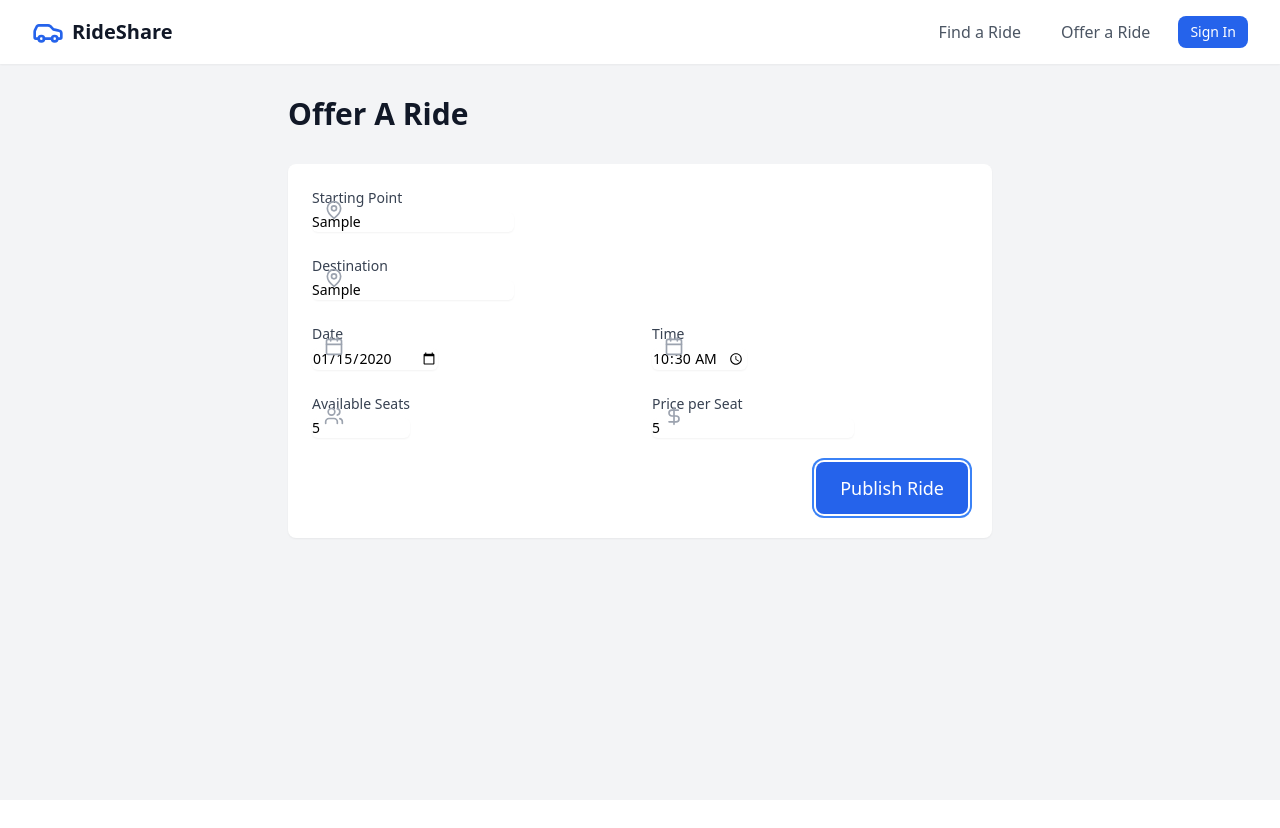
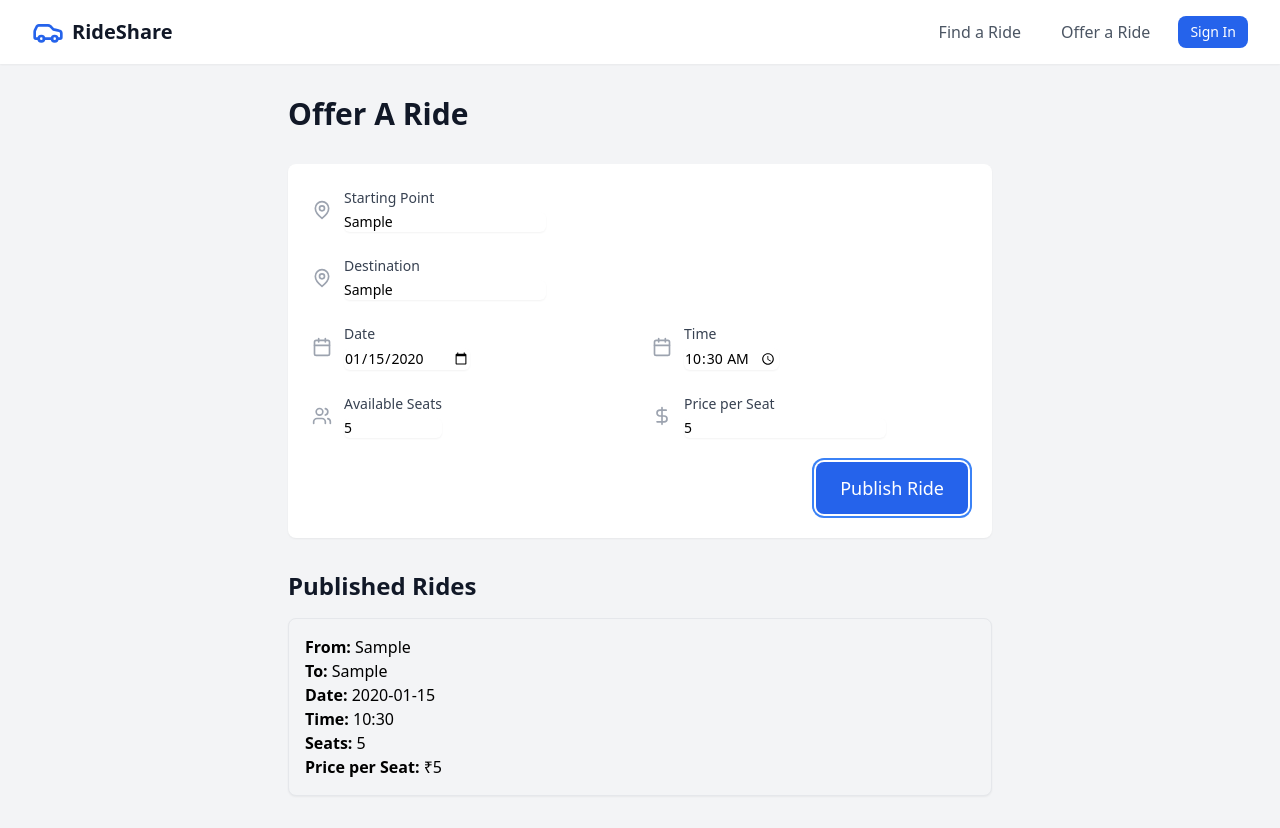
Before and after one commit to lambaaryan011/EcoRide, a React (Vite) app in the folder project/: page /offer in a window 1280 px wide. Both pictures are taken after typing "Sample", "Sample", "2020-01-15", "10:30", "5", "5" into the empty fields and a click on the button "Publish Ride". Before the commit the page ends 800 px from the top, so only its background shows below. Built offline with nearby package versions, Linux system fonts and the light colour scheme; no server answers.

Commit message:
Improved css for layout

```diff
--- a/project/src/pages/Home.tsx
+++ b/project/src/pages/Home.tsx
@@ -11,7 +11,7 @@ export const Home: React.FC = () => {
       <div className="bg-white">
         <div className="max-w-7xl mx-auto px-4 sm:px-6 lg:px-8 py-20">
           <div className="text-center">
-            <h1 className="text-4xl tracking-tight font-extrabold text-gray-900 sm:text-5xl md:text-6xl">
+            <h1 className="text-4xl tracking-tight font-extrabold text-gray-900 sm:text-5xl md:                                       text-6xl">
               <span className="block">Share Your Journey</span>
               <span className="block text-blue-600">Save Money Together</span>
             </h1>
@@ -36,7 +36,7 @@ export const Home: React.FC = () => {
               <Button
   variant="primary"
   size="lg"
-  className="w-full sm:w-auto bg-white text-black border border-gray-300 hover:bg-gray-100"
+  className="w-full sm:w-auto bg-black text-black border border-gray-300 hover:bg-gray-100"
   onClick={() => navigate("/offer")}
 >
   Offer A Ride
--- a/project/src/pages/rides/OfferRide.tsx
+++ b/project/src/pages/rides/OfferRide.tsx
@@ -1,4 +1,4 @@
-import React from 'react';
+import React, { useState } from 'react';
 import { useForm } from 'react-hook-form';
 import { zodResolver } from '@hookform/resolvers/zod';
 import { z } from 'zod';
@@ -26,8 +26,10 @@ export const OfferRide: React.FC = () => {
     resolver: zodResolver(offerSchema),
   });
 
+  const [rides, setRides] = useState<OfferFormData[]>([]);
+
   const onSubmit = (data: OfferFormData) => {
-    console.log('Offer data:', data);
+    setRides((prevRides) => [...prevRides, data]);
   };
 
   return (
@@ -37,81 +39,81 @@ export const OfferRide: React.FC = () => {
       <div className="bg-white rounded-lg shadow-sm p-6">
         <form onSubmit={handleSubmit(onSubmit)} className="space-y-6">
           <div className="grid grid-cols-1 gap-6">
-            <div className="relative flex items-center">
-              <MapPin className="h-5 w-5 text-gray-400 absolute left-3 top-3" />
+            <div className="relative flex items-center space-x-3">
+              <MapPin className="h-5 w-5 text-gray-400" />
               <Input
                 label="Starting Point"
                 name="from"
                 register={register}
                 error={errors.from}
-                className="pl-10 pr-3 py-2 w-full border rounded-md focus:outline-none focus:ring-2 focus:ring-blue-500 focus:border-blue-500"
+                className="w-full border rounded-md focus:outline-none focus:ring-2 focus:ring-blue-500 focus:border-blue-500"
                 placeholder="Enter your starting point"
               />
             </div>
 
-            <div className="relative flex items-center">
-              <MapPin className="h-5 w-5 text-gray-400 absolute left-3 top-3" />
+            <div className="relative flex items-center space-x-3">
+              <MapPin className="h-5 w-5 text-gray-400" />
               <Input
                 label="Destination"
                 name="to"
                 register={register}
                 error={errors.to}
-                className="pl-10 pr-3 py-2 w-full border rounded-md focus:outline-none focus:ring-2 focus:ring-blue-500 focus:border-blue-500"
+                className="w-full border rounded-md focus:outline-none focus:ring-2 focus:ring-blue-500 focus:border-blue-500"
                 placeholder="Enter your destination"
               />
             </div>
 
             <div className="grid grid-cols-1 md:grid-cols-2 gap-6">
-              <div className="relative flex items-center">
-                <Calendar className="h-5 w-5 text-gray-400 absolute left-3 top-3" />
+              <div className="relative flex items-center space-x-3">
+                <Calendar className="h-5 w-5 text-gray-400" />
                 <Input
                   label="Date"
                   name="date"
                   type="date"
                   register={register}
                   error={errors.date}
-                  className="pl-10 pr-3 py-2 w-full border rounded-md focus:outline-none focus:ring-2 focus:ring-blue-500 focus:border-blue-500"
+                  className="w-full border rounded-md focus:outline-none focus:ring-2 focus:ring-blue-500 focus:border-blue-500"
                 />
               </div>
 
-              <div className="relative flex items-center">
-                <Calendar className="h-5 w-5 text-gray-400 absolute left-3 top-3" />
+              <div className="relative flex items-center space-x-3">
+                <Calendar className="h-5 w-5 text-gray-400" />
                 <Input
                   label="Time"
                   name="time"
                   type="time"
                   register={register}
                   error={errors.time}
-                  className="pl-10 pr-3 py-2 w-full border rounded-md focus:outline-none focus:ring-2 focus:ring-blue-500 focus:border-blue-500"
+                  className="w-full border rounded-md focus:outline-none focus:ring-2 focus:ring-blue-500 focus:border-blue-500"
                 />
               </div>
             </div>
 
             <div className="grid grid-cols-1 md:grid-cols-2 gap-6">
-              <div className="relative flex items-center">
-                <Users className="h-5 w-5 text-gray-400 absolute left-3 top-3" />
+              <div className="relative flex items-center space-x-3">
+                <Users className="h-5 w-5 text-gray-400" />
                 <Input
                   label="Available Seats"
                   name="seats"
                   type="number"
                   register={register}
                   error={errors.seats}
-                  className="pl-10 pr-3 py-2 w-full border rounded-md focus:outline-none focus:ring-2 focus:ring-blue-500 focus:border-blue-500"
+                  className="w-full border rounded-md focus:outline-none focus:ring-2 focus:ring-blue-500 focus:border-blue-500"
                   min="1"
                   max="8"
                   placeholder="Number of seats"
                 />
               </div>
 
-              <div className="relative flex items-center">
-                <DollarSign className="h-5 w-5 text-gray-400 absolute left-3 top-3" />
+              <div className="relative flex items-center space-x-3">
+                <DollarSign className="h-5 w-5 text-gray-400" />
                 <Input
                   label="Price per Seat"
                   name="price"
                   type="number"
                   register={register}
                   error={errors.price}
-                  className="pl-10 pr-3 py-2 w-full border rounded-md focus:outline-none focus:ring-2 focus:ring-blue-500 focus:border-blue-500"
+                  className="w-full border rounded-md focus:outline-none focus:ring-2 focus:ring-blue-500 focus:border-blue-500"
                   min="0"
                   step="0.01"
                   placeholder="Enter price per seat"
@@ -127,6 +129,31 @@ export const OfferRide: React.FC = () => {
           </div>
         </form>
       </div>
+
+      <div className="mt-8">
+        <h2 className="text-2xl font-bold text-gray-900 mb-4">Published Rides</h2>
+        <div className="space-y-4">
+          {rides.map((ride, index) => (
+            <div
+              key={index}
+              className="bg-gray-100 p-4 rounded-lg shadow-sm border border-gray-200"
+            >
+              <p>
+                <strong>From:</strong> {ride.from} <br />
+                <strong>To:</strong> {ride.to}
+              </p>
+              <p>
+                <strong>Date:</strong> {ride.date} <br />
+                <strong>Time:</strong> {ride.time}
+              </p>
+              <p>
+                <strong>Seats:</strong> {ride.seats} <br />
+                <strong>Price per Seat:</strong> ₹{ride.price}
+              </p>
+            </div>
+          ))}
+        </div>
+      </div>
     </div>
   );
 };
```
